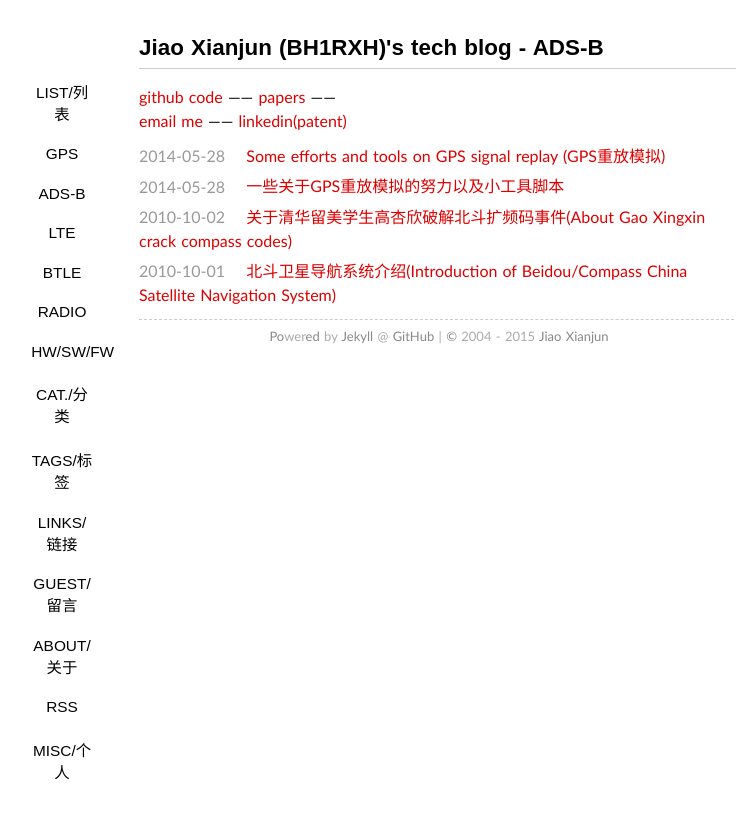
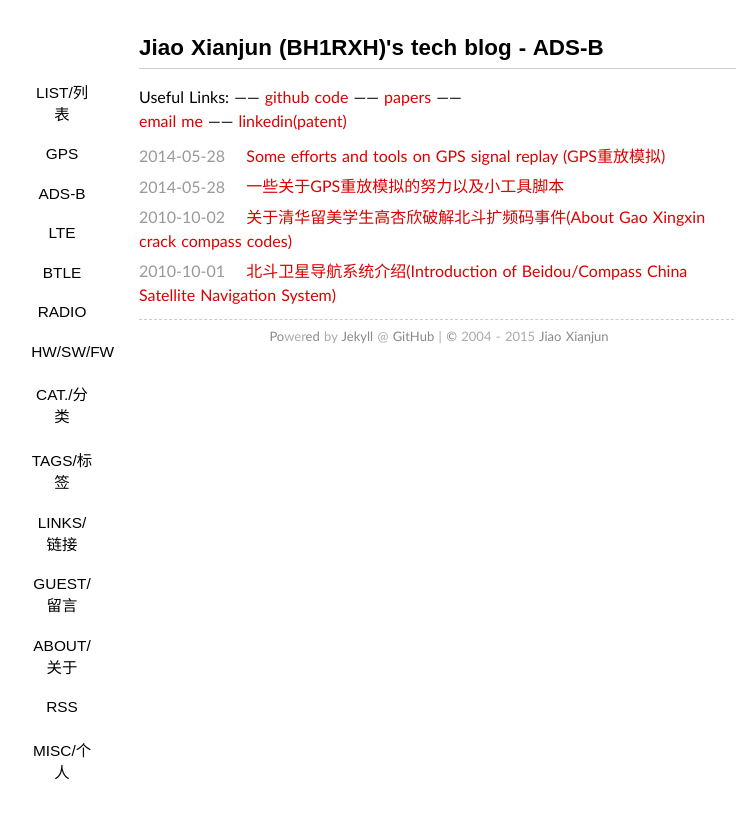
Before and after one commit to sdr-x/sdr-x.github.io, a Jekyll site: the page built from cat-ads-b/index.md, in a window 1280 px wide. Shown: the top 818 px of the page, without its empty margins (201-937 px from the left). Built offline with Jekyll 4.4.1, drawn with Linux system fonts in a browser that asks for light colours; some web fonts are replaced; Markdown is read by kramdown in place of the engine named in the settings; comment, search, counter and statistics services are not loaded.

Commit message:
Update index.md

```diff
--- a/cat-ads-b/index.md
+++ b/cat-ads-b/index.md
@@ -3,7 +3,7 @@ title: Jiao Xianjun (BH1RXH)'s tech blog - ADS-B
 layout: page
 ---
 
-<a href="https://github.com/JiaoXianjun">github code</a>
+Useful Links: ------ <a href="https://github.com/JiaoXianjun">github code</a>
  ------
 <a href="https://www.researchgate.net/profile/Xianjun_Jiao?ev=hdr_xprf">papers</a>
   ------
```
